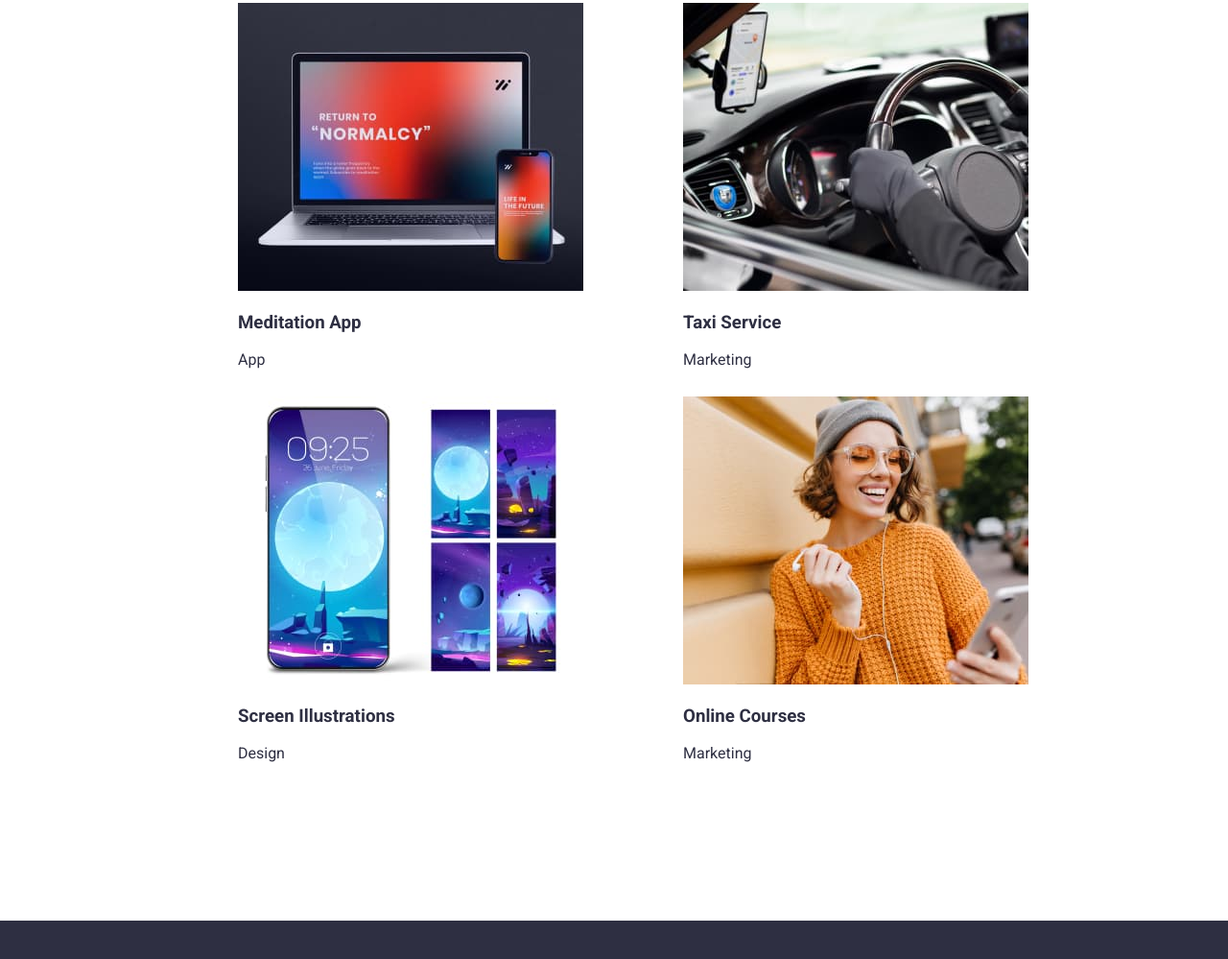
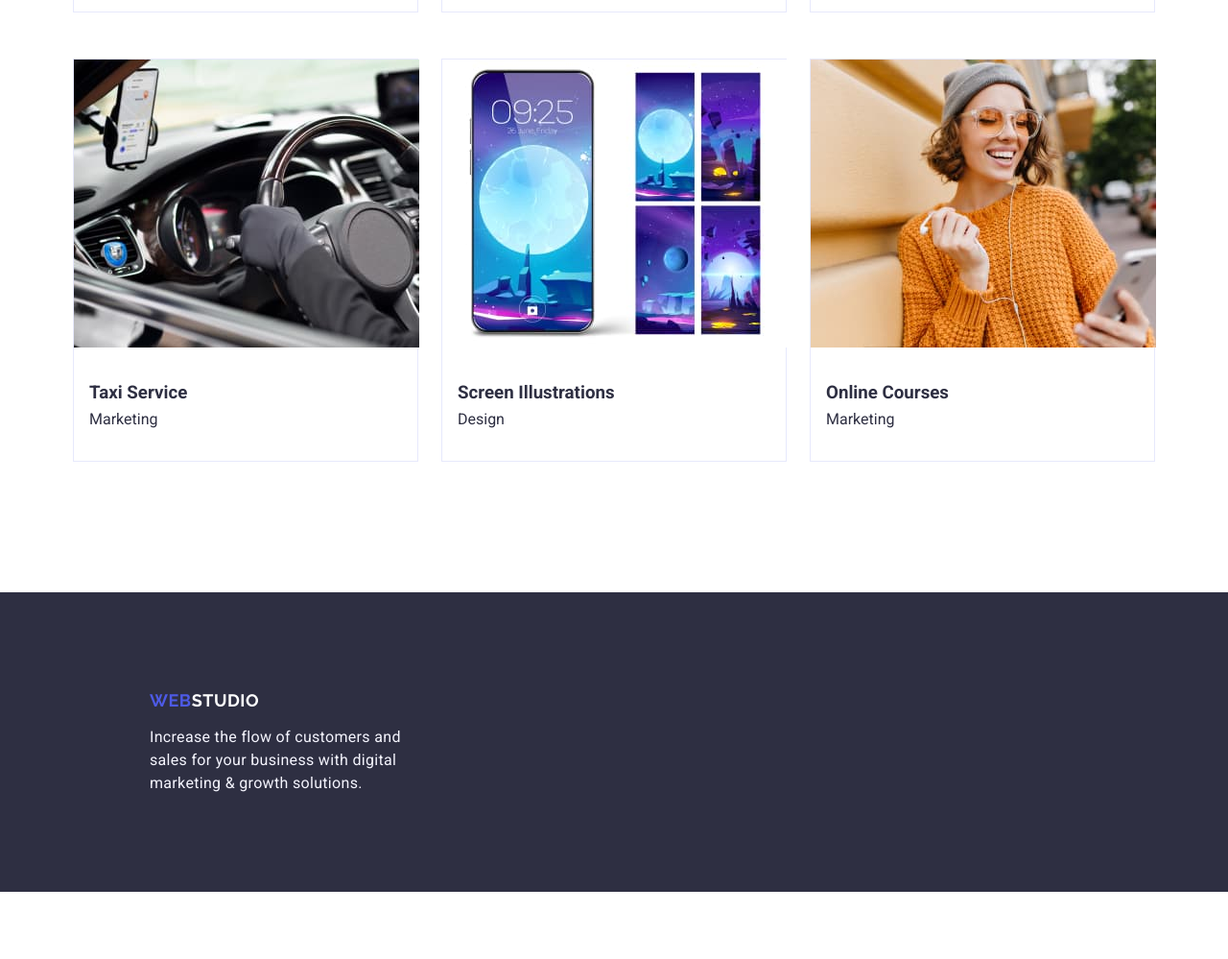
Before and after one commit to klimbass/goit-markup-hw-02, a plain HTML site: page index.html in a window 1280 px wide. Shown: the part 2461-3460 px from the top of the page at 96% size. After the commit the page ends 3390 px from the top, so only its background shows below. Drawn offline with nearby package versions, Linux system fonts and the light colour scheme.

Commit message:
upgrade-footer-and-portfolio-sections

```diff
--- a/css/styles.css
+++ b/css/styles.css
@@ -17,7 +17,7 @@ ul li {
   list-style-type: none;
 }
 
-/* HEADER */
+/*------ HEADER ------*/
 
 .top-line {
   height: 72px;
@@ -84,7 +84,7 @@ ul li {
   color: rgba(64, 75, 191, 1);
 }
 
-/* HERO SECTION*/
+/*------ HERO SECTION ------*/
 
 .hero {
   height: 600px;
@@ -121,7 +121,7 @@ ul li {
   background-color: rgba(64, 75, 191, 1);
 }
 
-/* Section benefits */
+/*------ Section benefits ------*/
 
 .benefits {
   padding: 120px 156px;
@@ -161,13 +161,12 @@ ul li {
 .benefits-list > li > p {
   color: #434455;
   font-size: 16px;
-  font-weight: 400;
   line-height: 24px;
   letter-spacing: 0.32px;
   margin: 0;
 }
 
-/* CREW */
+/*------ CREW ------*/
 
 .crew {
   background-color: #f4f4fd;
@@ -223,12 +222,15 @@ ul li {
   margin: 0 0 32px 0;
 }
 
-/* portfolio */
+/* ------- portfolio ------*/
 
 .portfolio {
-  padding: 120px 156px;
+  background-color: #ffffff;
   display: flex;
   flex-direction: column;
+  padding-top: 120px;
+  padding-bottom: 72px;
+  align-items: center;
 }
 
 .portfolio-title {
@@ -243,20 +245,64 @@ ul li {
 }
 
 .portfolio-list {
+  padding: 0;
   display: flex;
-  flex-flow: wrap row;
-  justify-content: space-around;
+  flex-flow: row wrap;
+  justify-content: space-between;
+  align-content: space-between;
+  width: 1128px;
 }
 
 .portfolio-list > li {
-  margin: 0 0 12px 0;
-  max-width: 360px;
+  margin-bottom: 48px;
+  display: flex;
+  width: 360px;
+  height: 420px;
+  padding-bottom: 0px;
+  flex-direction: column;
+  align-items: flex-start;
+  gap: 32px;
+  flex-shrink: 0;
+  border: 1px solid var(--CORNFLOWER, #e7e9fc);
+  background: var(--WHITE, #fff);
 }
 
-/* FOOTER */
+.portfolio-list > li h3 {
+  margin: 32px 0 8px 16px;
+}
 
-footer {
+.portfolio-list > li p {
+  margin: 0 0 32px 16px;
+}
+
+/*------- FOOTER -------*/
+
+.ground {
   background-color: #2e2f42;
   height: 312px;
-  padding: 156px;
+  padding: 101.5px 156px;
 }
+
+.ground-logo {
+  font-family: Raleway;
+  text-transform: uppercase;
+  font-size: 18px;
+  font-weight: 700;
+  line-height: 21px;
+  letter-spacing: 0.54px;
+  color: #ffffff;
+  margin: 0 0 17.5px 0;
+}
+.ground-logo > span {
+  color: #4d5ae5;
+}
+
+.ground > p {
+  color: #f4f4fd;
+  font-size: 16px;
+  font-weight: 400;
+  line-height: 24px;
+  letter-spacing: 0.32px;
+  width: 264px;
+  height: 72px;
+}
--- a/index.html
+++ b/index.html
@@ -143,6 +143,8 @@
             </ul>
         </section>
 
+       <!-- PORTFOLIO -->
+
         <section class="portfolio">
             <h2 class="portfolio-title">Our Portfolio</h2>
             <ul class="portfolio-list">
@@ -196,9 +198,9 @@
 
     </main>
 
-    <footer>
+    <footer class="ground">
         <!-- logo -->
-        <a href="./index.html" class="main-logo"><span>Web</span>Studio</a>
+        <a href="./index.html" class="ground-logo"><span>Web</span>Studio</a>
         <p>
             Increase the flow of customers and sales for your business with digital marketing & growth solutions.
         </p>
```
